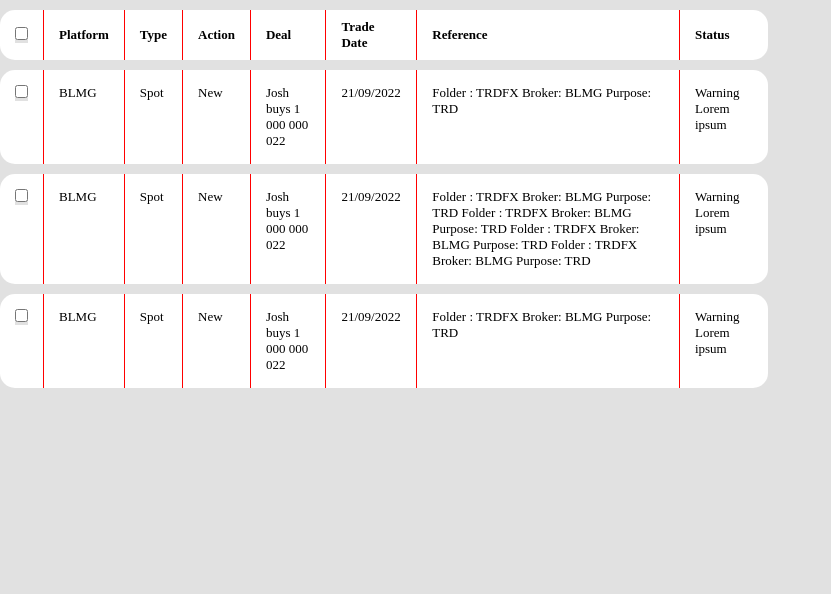
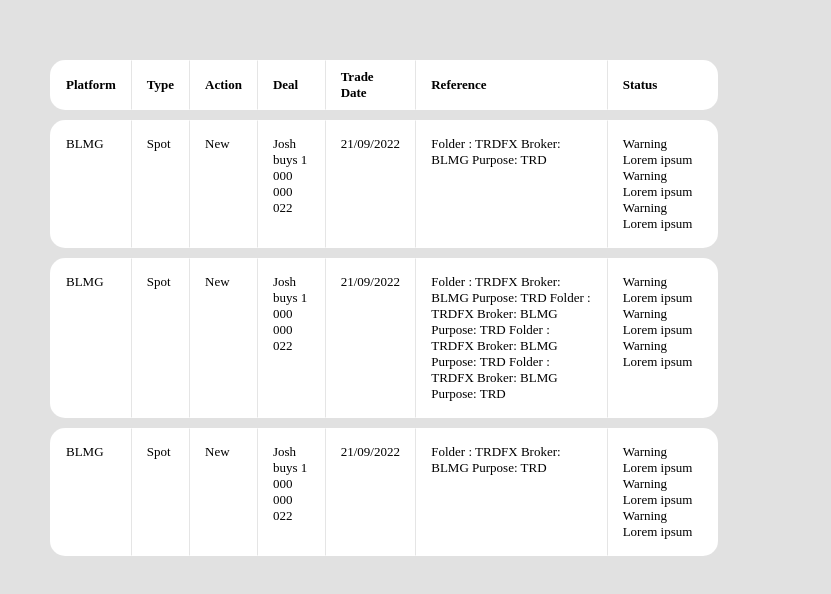
Before and after one commit to karlidaganil/table-test, a React (Vite) app: page / in a window 1280 px wide. Shown: the top 594 px of the page, without its empty margins (0-831 px from the left). Built offline with nearby package versions, Linux system fonts and the light colour scheme.

Commit message:
hover bg and hover border

```diff
--- a/src/App.jsx
+++ b/src/App.jsx
@@ -11,7 +11,7 @@ const data = [
     deal: "Josh buys 1 000 000 022",
     tradeDate: "21/09/2022",
     reference: "Folder : TRDFX Broker: BLMG Purpose: TRD",
-    status: "Warning Lorem ipsum",
+    status: "Warning Lorem ipsum Warning Lorem ipsum Warning Lorem ipsum",
   },
   {
     platform: "BLMG",
@@ -21,7 +21,7 @@ const data = [
     tradeDate: "21/09/2022",
     reference:
       "Folder : TRDFX Broker: BLMG Purpose: TRD Folder : TRDFX Broker: BLMG Purpose: TRD Folder : TRDFX Broker: BLMG Purpose: TRD Folder : TRDFX Broker: BLMG Purpose: TRD",
-    status: "Warning Lorem ipsum",
+    status: "Warning Lorem ipsum Warning Lorem ipsum Warning Lorem ipsum",
   },
   {
     platform: "BLMG",
@@ -30,7 +30,7 @@ const data = [
     deal: "Josh buys 1 000 000 022",
     tradeDate: "21/09/2022",
     reference: "Folder : TRDFX Broker: BLMG Purpose: TRD",
-    status: "Warning Lorem ipsum",
+    status: "Warning Lorem ipsum Warning Lorem ipsum Warning Lorem ipsum",
   },
 ];
 
@@ -89,13 +89,14 @@ function App() {
     <div
       style={{
         width: "60%",
+        padding: "50px",
       }}
     >
       <GdlTableCheckbox
         data={data}
         columns={columns}
         setSelectedRows={setSelectedRows}
-        checkboxed={true}
+        checkboxed={false}
         selectedNode={
           <>
             <span className="mr">{selectedRows.length} rows selected</span>
@@ -105,6 +106,9 @@ function App() {
           </>
         }
       />
+      {/* <div className="test-box">test</div>
+      <div className="test-box">test</div>
+      <div className="test-box">test</div> */}
     </div>
   );
 }
--- a/src/index.scss
+++ b/src/index.scss
@@ -16,20 +16,23 @@ tbody tr td {
   padding: 15px;
   vertical-align: top;
   height: 50px;
+  border-top: 1px solid transparent;
+  border-bottom: 1px solid transparent;
   &:not(.right-corner) {
-    border-right: 1px solid red;
+    border-right: 1px solid #e5e5e5;
   }
 }
 
 .left-corner {
   border-top-left-radius: 15px;
   border-bottom-left-radius: 15px;
+  border-left: 1px solid transparent;
 }
 
 .right-corner {
   border-top-right-radius: 15px;
   border-bottom-right-radius: 15px;
-  // border: none;
+  border-right: 1px solid transparent;
 }
 
 thead tr th {
@@ -37,8 +40,10 @@ thead tr th {
   height: 50px;
   text-align: left;
   padding: 0px 15px;
+  border-top: 1px solid transparent;
+  border-bottom: 1px solid transparent;
   &:not(.right-corner) {
-    border-right: 1px solid red;
+    border-right: 1px solid #e5e5e5;
   }
 }
 
@@ -56,14 +61,30 @@ thead tr th {
   margin: 0px 10px;
 }
 
-// tr:hover {
-//   background-color: red;
-// }
+tr {
+  &:hover {
+    background-color: #eaf7ee;
+    td {
+      background-color: transparent;
+    }
+  }
+}
 
-// tr:hover td {
-//   background-color: transparent;
-// }
-
-// table tr:hover td {
-//   border: 1px solid red;
-// }
+table {
+  tbody {
+    tr {
+      &:hover {
+        td {
+          border-top: 1px solid #03ea76;
+          border-bottom: 1px solid #03ea76;
+        }
+        .right-corner {
+          border-right: 1px solid #03ea76;
+        }
+        .left-corner {
+          border-left: 1px solid #03ea76;
+        }
+      }
+    }
+  }
+}
```
